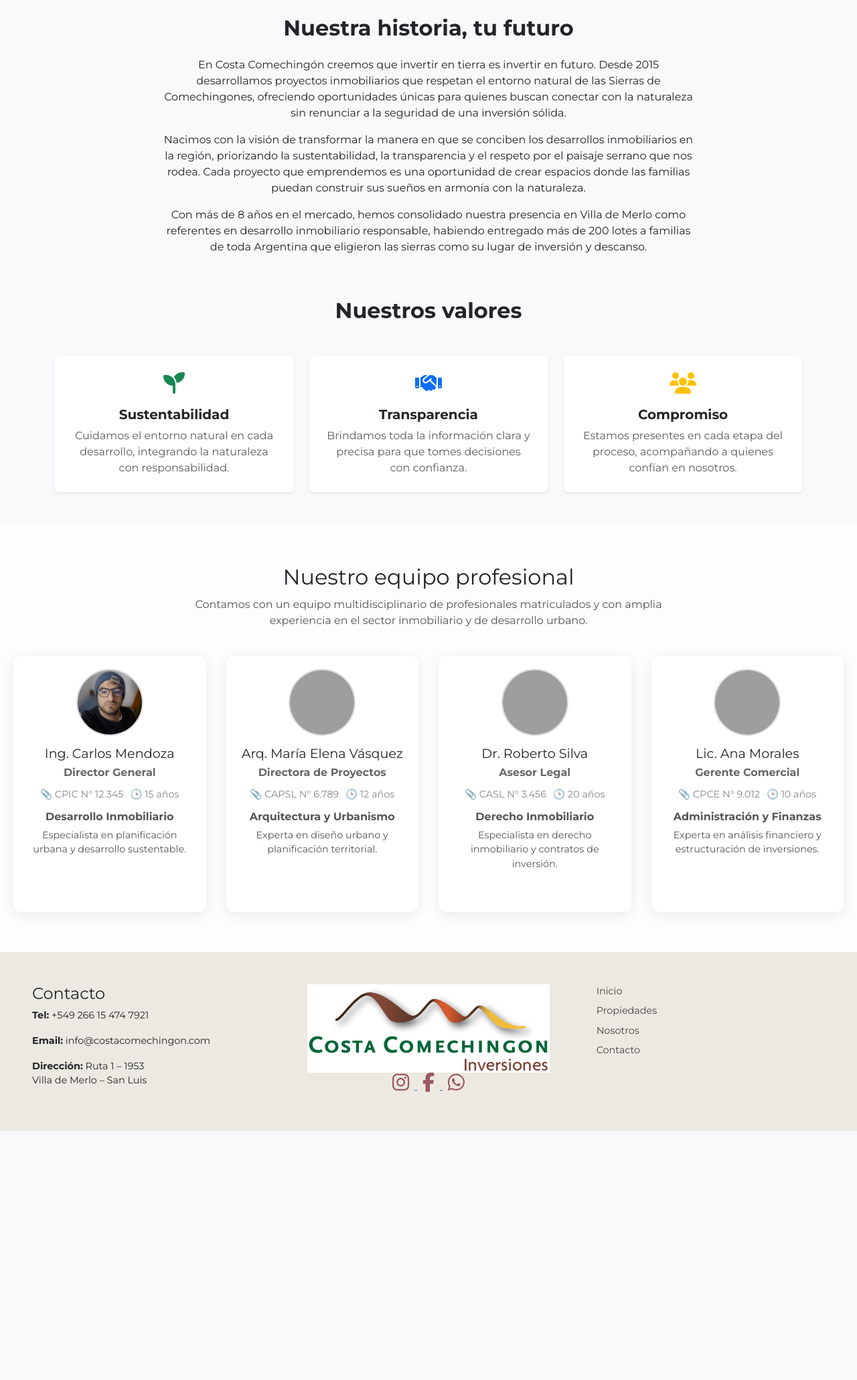
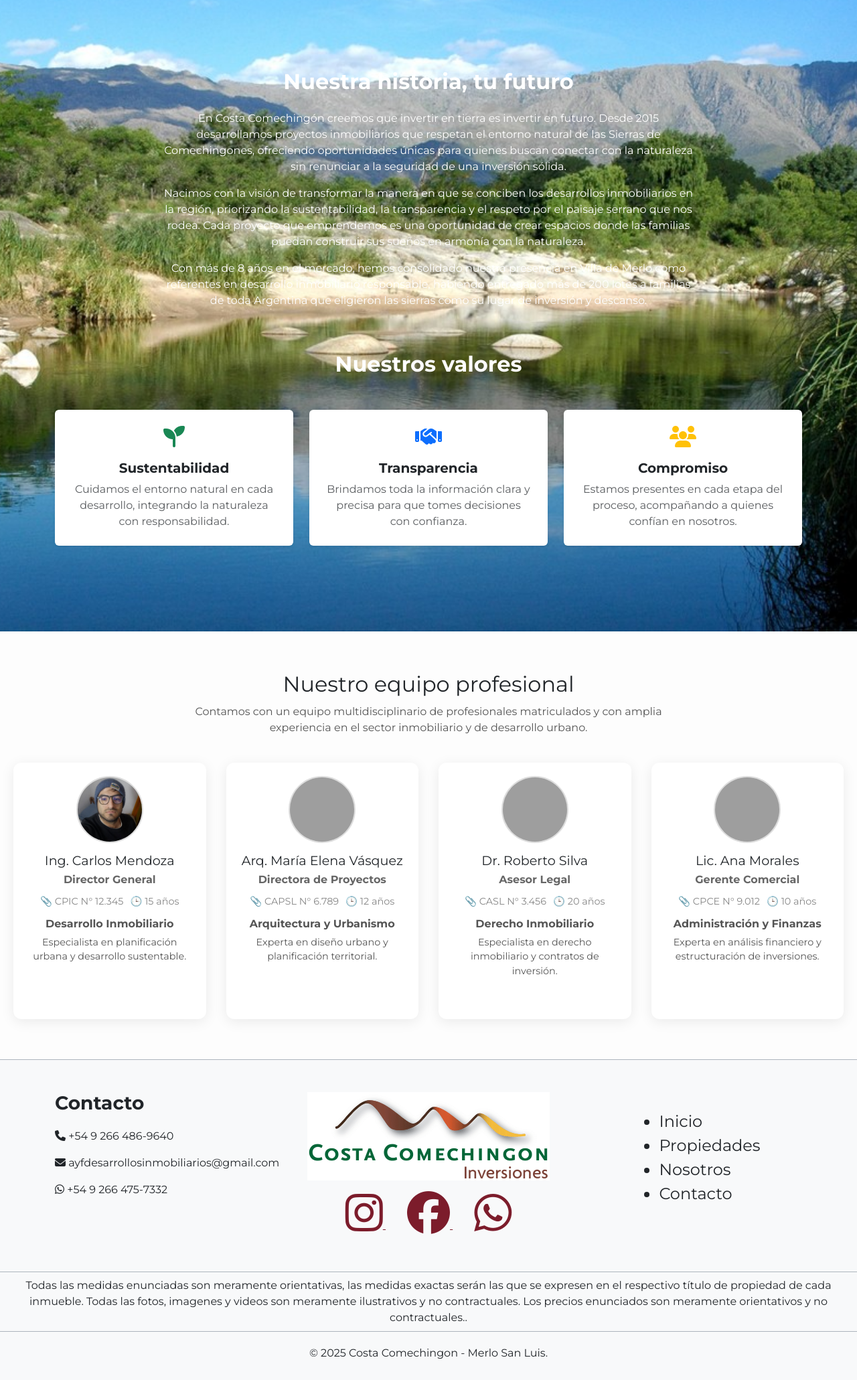
Before and after one commit to JuanM-Ortiz/costa-comechingon, a PHP site: page /nosotros.php in a window 1280 px wide. Shown: the part 77-2138 px from the top of the page at 67% size. Before the commit the page ends 1766 px from the top, so only its background shows below. Run offline with PHP 8.4, Linux system fonts and the light colour scheme; grey boxes are pictures that could not be loaded.

Commit message:
Tercer commit - Cambios varios, avances Frontend

```diff
--- a/index.php
+++ b/index.php
@@ -36,6 +36,7 @@
   <?php include_once 'modules/footer.html'; ?>
 
   <script src="https://cdn.jsdelivr.net/npm/bootstrap@5.3.3/dist/js/bootstrap.bundle.min.js"></script>
+  <script src="script.js"></script>
 </body>
 
 </html>
--- a/modules/footer.html
+++ b/modules/footer.html
@@ -1,31 +1,55 @@
-<footer class="footer-contacto">
-  <div class="info-contacto">
-    <h4>Contacto</h4>
-    <p><strong>Tel:</strong> +549 266 15 474 7921</p>
-    <p><strong>Email:</strong> info@costacomechingon.com</p>
-    <p><strong>Dirección:</strong> Ruta 1 – 1953<br>Villa de Merlo – San Luis</p>
+<div class="container footer">
+  <footer class="row py-5" id="footer">
+    <div class="col-md-4 text-md-start col-12 text-center text-dark">
+      <h3 class="fw-bold">Contacto</h3>
+      <p><i class="fas fa-phone pt-3"></i> +54 9 266 486-9640</p>
+      <p><i class="fas fa-envelope"></i> ayfdesarrollosinmobiliarios@gmail.com</p>
+      <p><i class="fab fa-whatsapp"></i> +54 9 266 475-7332</p>
     </div>
+    <div class="col-md-4 text-center pt-3 pt-md-0 d-flex flex-column justify-content-center align-items-center">
 
-  <div class="logo-footer text-center">
-    <img src="/assets/img/logo/logo.png" alt="Costa Comechingón">
+      <img src="/assets/img/logo/logo.png" alt="Logo A&F" class="mb-3" />
 
-    <div class="redes">
-      <a href="#" aria-label="Instagram">
-        <i class="fab fa-instagram fa-2x text-bordo"></i>
+      <div>
+        <a href="https://www.instagram.com/ayf.desarrollosinmobiliarios/" target="_blank" class="mx-3 text-bordo">
+          <i class="fab fa-instagram fa-4x footer-icon"></i>
         </a>
-      <a href="#" aria-label="Facebook">
-        <i class="fab fa-facebook-f fa-2x text-bordo"></i>
+        <a href="https://www.facebook.com/profile.php?id=100093411192562" target="_blank" class="mx-3 text-bordo">
+          <i class="fab fa-facebook fa-4x footer-icon"></i>
         </a>
-      <a href="#" aria-label="WhatsApp">
-        <i class="fab fa-whatsapp fa-2x text-bordo"></i>
+        <a href="https://wa.me/5492664757332" target="_blank" class="mx-3 text-bordo">
+          <i class="fab fa-whatsapp fa-4x footer-icon"></i>
         </a>
       </div>
     </div>
 
-  <ul class="menu-footer">
-    <li><a href="#">Inicio</a></li>
-    <li><a href="#">Propiedades</a></li>
-    <li><a href="#">Nosotros</a></li>
-    <li><a href="#">Contacto</a></li>
+    <div class="col-md-4 d-flex justify-content-center align-items-center">
+
+      <ul class="fw-semi-bold fs-4 ms-0 ms-md-5">
+        <a class="footer-links text-dark" href="index.php">
+          <li>Inicio</li>
+        </a>
+        <a class="footer-links text-dark" href="propiedades.php">
+          <li>Propiedades</li>
+        </a>
+        <a class="footer-links text-dark" href="nosotros.php">
+          <li>Nosotros</li>
+        </a>
+        <a class="footer-links text-dark" href="contacto.php">
+          <li>Contacto</li>
+        </a>
       </ul>
+    </div>
   </footer>
+</div>
+
+<div class="py-2 bg-gray w-100">
+  <p class="text-dark text-center border-bottom border-top border-dark-subtle py-2">
+    Todas las medidas enunciadas son meramente orientativas, las medidas exactas serán las que se expresen en el
+    respectivo título de propiedad de cada inmueble. Todas las fotos, imagenes y videos son meramente ilustrativos y no
+    contractuales. Los precios enunciados son meramente orientativos y no contractuales..
+  </p>
+  <p class="text-dark text-center py-1">
+    © <span id="currentYear"></span> Costa Comechingon - Merlo San Luis.
+  </p>
+</div>
--- a/modules/nav.php
+++ b/modules/nav.php
@@ -1,6 +1,6 @@
 <?php $pagina = basename($_SERVER['PHP_SELF']); ?>
 
-<nav class="navbar navbar-expand-lg bg-light position-absolute w-100 top-0 z-3 px-4">
+<nav class="navbar navbar-expand-lg bg-light fixed-top w-100 z-3 px-4">
     <div class="container-fluid">
         <a class="navbar-brand" href="#">
             <img src="/assets/img/logo/logo.png" alt="Costa Comechingón" height="50">
--- a/nosotros.php
+++ b/nosotros.php
@@ -14,7 +14,8 @@
 <body class="bg-light">
     <?php include_once "modules/nav.php"; ?>
 
-    <section class="bg-light section-bajo-navbar">
+    <div class="historia-fondo">
+        <section class="section-bajo-navbar">
             <div class="container text-center">
                 <h2 class="fw-bold mb-4">Nuestra historia, tu futuro</h2>
                 <p class="mx-auto mb-3" style="max-width: 800px;">
@@ -35,7 +36,7 @@
             </div>
         </section>
 
-    <section class="py-5 bg-light">
+        <section class="py-5">
             <div class="container">
                 <h2 class="fw-bold text-center mb-5">Nuestros valores</h2>
                 <div class="row g-4 text-center">
@@ -79,6 +80,7 @@
                 </div>
             </div>
         </section>
+    </div>
 
     <section class="equipo">
         <h2>Nuestro equipo profesional</h2>
@@ -156,10 +158,12 @@
         </div>
     </section>
 
-    <?php include_once "modules/footer.html" ?>
+    <section class="border-top border-dark-subtle">
+        <?php include_once "modules/footer.html"; ?>
+    </section>
 
     <script src="https://cdn.jsdelivr.net/npm/bootstrap@5.3.3/dist/js/bootstrap.bundle.min.js"></script>
-
+    <script src="script.js"></script>
 </body>
 
 </html>
--- a/propiedades.php
+++ b/propiedades.php
@@ -29,6 +29,7 @@
 
 
     <script src="https://cdn.jsdelivr.net/npm/bootstrap@5.3.3/dist/js/bootstrap.bundle.min.js"></script>
+    <script src="script.js"></script>
 </body>
 
 </html>
--- /dev/null
+++ b/script.js
@@ -0,0 +1,12 @@
+
+  window.addEventListener('DOMContentLoaded', () => {
+    const box = document.querySelector('.whatsapp-floating-box');
+    if (box) {
+      setTimeout(() => {
+        box.classList.remove('hidden');
+        box.classList.add('show');
+      }, 200);
+    }
+  });
+
+  document.getElementById("currentYear").textContent = new Date().getFullYear();
--- a/styles.css
+++ b/styles.css
@@ -128,12 +128,10 @@ body {
 }
 
 .footer-contacto {
-  background: #ece9e3;
+  background-color: #f3f0eb;
   padding: 2rem;
-  display: flex;
-  justify-content: space-between;
-  flex-wrap: wrap;
-  font-size: 0.9rem;
+  gap: 2rem;
+  align-items: flex-start;
 }
 
 .info-contacto,
@@ -151,6 +149,7 @@ body {
 .menu-footer li {
   list-style: none;
   margin-bottom: 0.5rem;
+  text-align: left;
 }
 
 .menu-footer a {
@@ -311,3 +310,41 @@ body {
   height: 100%;
   object-fit: cover;
 }
+
+.whatsapp-floating-box {
+  position: fixed;
+  bottom: 20px;
+  right: 20px;
+  width: 280px;
+  background-color: #f8f9fa;
+  border: 1px solid #19875433;
+  padding: 16px;
+  border-radius: 12px;
+  box-shadow: 0 4px 12px rgba(0, 0, 0, 0.15);
+  z-index: 1050;
+
+  opacity: 0;
+  transform: translateY(20px);
+  transition: opacity 0.6s ease, transform 0.6s ease;
+}
+
+.whatsapp-floating-box.show {
+  opacity: 1;
+  transform: translateY(0);
+}
+
+@media (max-width: 576px) {
+  .whatsapp-floating-box {
+    width: 90%;
+    right: 5%;
+    bottom: 15px;
+  }
+}
+
+.ratio iframe {
+  height: 500px !important;
+}
+
+.footer-links {
+  text-decoration: none;
+}
```
Also changed, not shown: contacto.php (+13 -8 lines). Lines whose indentation alone changed are shown as unchanged.
